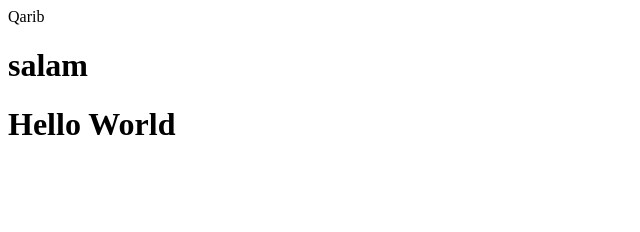
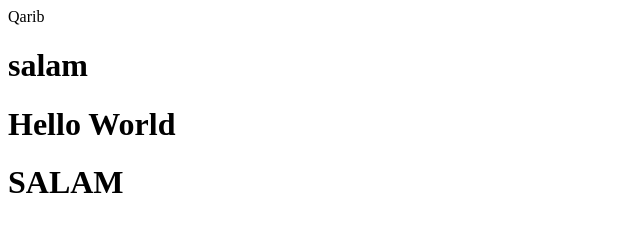
Before and after one commit to safaroww/demo-project, a plain HTML site: page Qarib.html in a window 1280 px wide. Shown: the whole page, without its empty margins (0-640 px from the left). Drawn offline with Linux system fonts and the light colour scheme.

Commit message:
Deyisiklik Edildi

```diff
--- a/Qarib.html
+++ b/Qarib.html
@@ -10,5 +10,6 @@
     <div>Qarib</div>
     <h1>salam</h1>
     <h1>Hello World</h1>
+    <h1>SALAM</h1>
 </body>
 </html>
```
